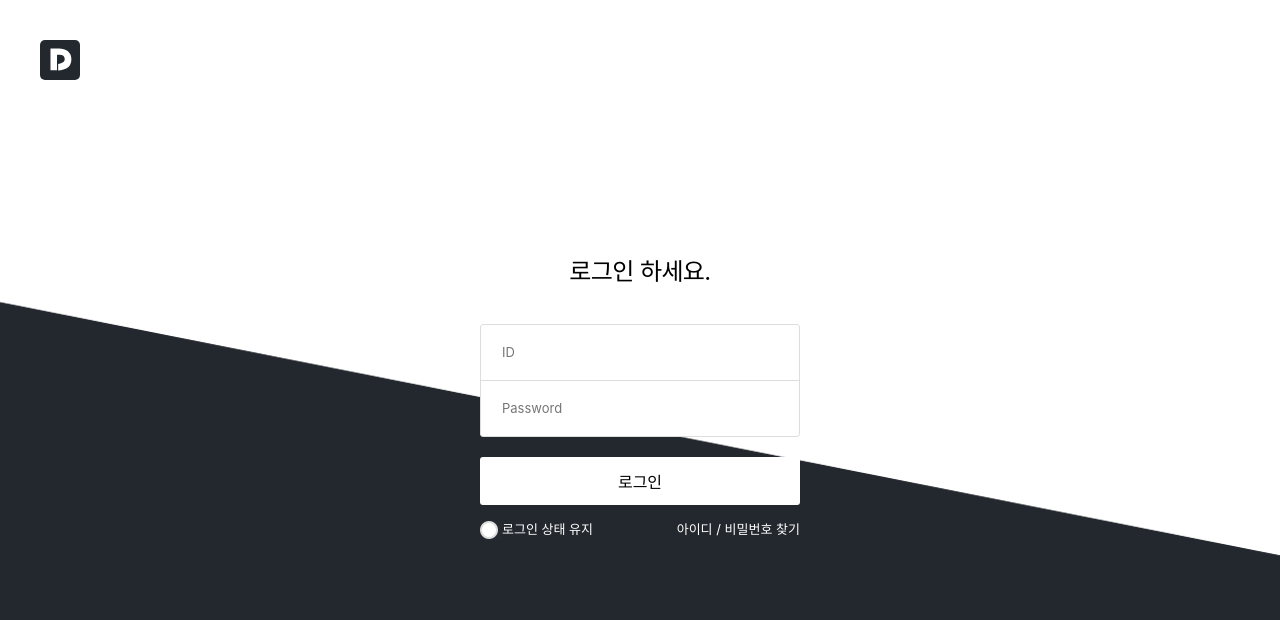
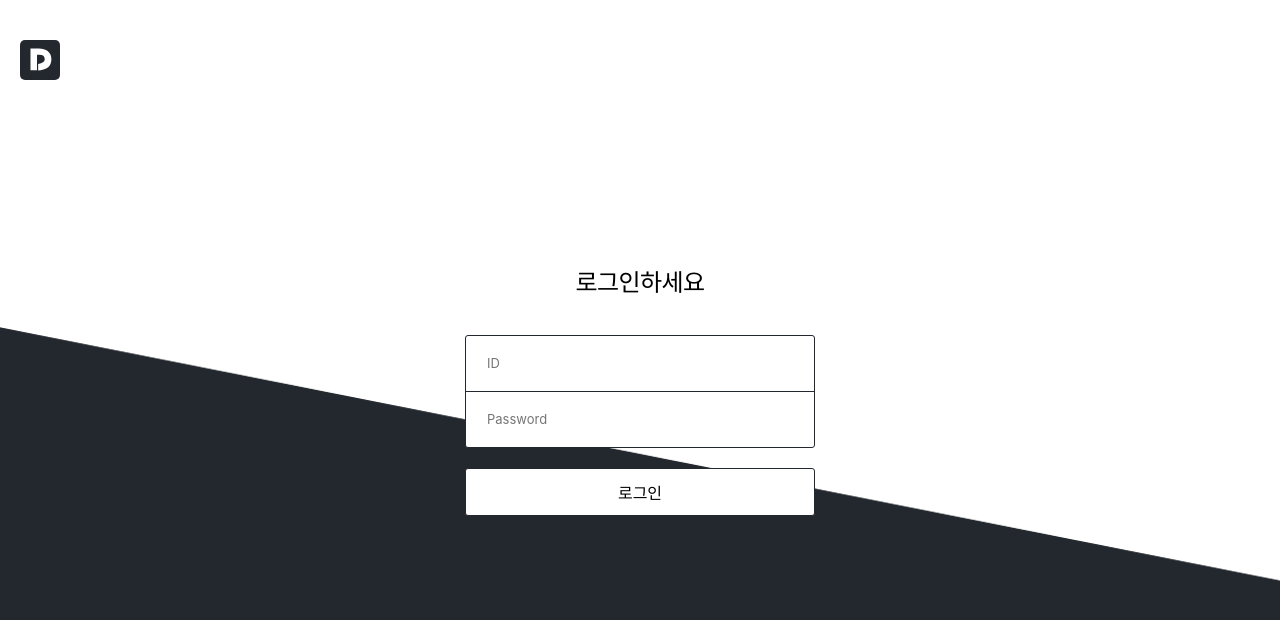
Before and after one commit to dosReady/dlog-frontend, a React (Create React App) app: page /login in a window 1280 px wide. Shown: the top 620 px of the page. Built offline with nearby package versions, Linux system fonts and the light colour scheme.

Commit message:
로그인화면 설정

```diff
--- /dev/null
+++ b/src/api/service/UserService.ts
@@ -0,0 +1,5 @@
+import { api } from 'api/Core';
+class UserService {
+}
+
+export default new UserService();
--- /dev/null
+++ b/src/components/LoginForm.tsx
@@ -0,0 +1,75 @@
+import React from 'react';
+import styled from 'styled-components';
+
+const LoginFormDivWrap = styled.div`
+    margin-top:18vh;
+`
+
+const LoginFormDiv = styled.div`
+    max-width: 350px;
+    margin: 0 auto;
+    strong {
+        color: #000;
+        display: block;
+        font-weight: normal;
+        font-size: 24px;
+        line-height: 34px;
+        letter-spacing: -0.6px;
+        text-align: center;
+    }
+`
+const LoginButton = styled.button`
+    margin: 20px 0 0;
+    width: 100%;
+    height: 48px;
+    border-radius: 3px;
+    font-size: 16px;
+    color: #000;
+    background-color: #fff;
+    border: 1px solid #23282e;
+`
+const InputDivWrap = styled.div`
+    margin: 35px 0 0;
+    border: 1px solid #23282e;
+    border-radius: 3px;
+    background-color: #fff;
+`
+
+const InputDiv1 = styled.div`
+    padding: 18px 19px 19px;
+    color: #000;
+    font-size: 13px;
+`
+
+const InputDiv2 = styled.div`
+    padding: 18px 19px 19px;
+    color: #000;
+    font-size: 13px;
+    border-top: 1px solid #23282e;
+`
+
+
+class LoginForm extends React.Component<{
+    procLogin: () => Promise<void>
+}, {}> {
+    render():JSX.Element {
+        return  (
+            <LoginFormDivWrap>
+                <LoginFormDiv>
+                    <strong>로그인하세요</strong>
+                    <InputDivWrap>
+                        <InputDiv1>
+                            <input type="text" placeholder="ID" />
+                        </InputDiv1>
+                        <InputDiv2>
+                            <input type="text" placeholder="Password" />
+                        </InputDiv2>
+                    </InputDivWrap>
+                    <LoginButton>로그인</LoginButton>
+                </LoginFormDiv>
+            </LoginFormDivWrap>
+        )
+    }
+}
+
+export default LoginForm;
--- a/src/pages/public/DlogLoginPage.tsx
+++ b/src/pages/public/DlogLoginPage.tsx
@@ -1,254 +1,42 @@
 import React from 'react';
-import styled, {createGlobalStyle} from 'styled-components';
+import { ReactSVG } from 'react-svg';
 import bgimg from 'resources/img/bg_login.png';
-import iconimg from 'resources/img/img_top.png';
 import Logo from 'resources/img/do.svg';
-import { ReactSVG } from 'react-svg';
+import styled, { createGlobalStyle } from 'styled-components';
+import LoginForm from 'components/LoginForm';
 
 const GlobalStyle  = createGlobalStyle`
     body {
         background-color:#fff;
+        user-select: none;
     }
 `
 const Wrap = styled.div`
-    overflow: hidden;
-    min-width: 944px;
-    min-height: 100%;
-
+    width: 100vw;
+    height: 100vh;
+    background-image: url(${bgimg});
+    background-position: 0 -17%;
+    background-repeat: no-repeat;
 `
 const HeadLine = styled.div`
-    position: absolute;
-    z-index: 100;
-    width: 100%;
-    height: 104px;
-
-`
-const InnerHeader = styled.div`
-    position: relative;
-    z-index: 1;
-    min-width: 944px;
-    margin: 0 auto;
-
-`
-const HeaderLogo = styled.h1`
-    float: left;
-    margin: 40px 0 0 40px;
-    width:40px;
-    cursor: pointer;
+    padding: 40px 20px;
     svg {
+        width: 40px;
         background-color: #fff;
         border-radius: 5px;
         path {
-            fill: #23282e;
+            fill:#23282e;
         }
     }
 `
-const HeaderJoin = styled.div`
-    position: absolute;
-    top: 0;
-    right: 0;
-`
-const HeaderLogn = styled.div`
-    padding: 32px 60px 0 0;
-    text-align: right;
-    cursor: pointer;
-    .btnLogInfo{
-        color: #fff;
-        border: 1px solid #23282e;
-        background-color: #23282e;
-    }
-`
-const HeaderBtn = styled.a`
-    display: inline-block;
-    min-width: 120px;
-    height: 40px;
-    padding: 0 23px;
-    border-radius: 20px;
-    border: 1px solid #e0e0e0;
-    font-size: 13px;
-    color: #000;
-    line-height: 38px;
-    box-sizing: border-box;
-    text-align: center;
-    background-color: #fff;
-    font-weight: 600;
 
-`
 
-const JoinContent = styled.div`
-    position: relative;
-    height: 100%;
-    width: 100%;
-    padding: 0 0 289px;
-`
+class DlogLoginPage extends React.Component<{},{}> {
 
-/* 배경 */
-const ContentLogin = styled.div`
-    position: fixed;
-    top: 0;
-    left: 0;
-    right: 0;
-    bottom: 0;
-    background-repeat: no-repeat;
-    background-position: 50% 0;
-    background-image: url(${bgimg});
-
-`
-
-const InnerLogin = styled.div`
-    position: absolute;
-    left: 50%;
-    top: 50%;
-    margin: -145px 0 0 -160px;
-`
-const Login = styled.div`
-    position: relative;
-    width: 320px;
-    margin: 0 auto;
-`
-
-const TitLogin = styled.strong`
-    display: block;
-    font-weight: normal;
-    font-size: 24px;
-    line-height: 34px;
-    color: #000;
-    letter-spacing: -0.6px;
-    text-align: center;
-`
-const BoxLogin = styled.div`
-    margin: 35px 0 0;
-    border: 1px solid #ddd;
-    border-radius: 3px;
-    background-color: #fff;
-    box-sizing: border-box;
-`
-const InpText = styled.div`
-    width: 100%;
-    margin: 0;
-    padding: 18px 19px 19px;
-    box-sizing: border-box;
-    position: relative;
-`
-
-const ScreenOut  = styled.label`
-    position: absolute;
-    width: 0;
-    height: 0;
-    overflow: hidden;
-    line-height: 0;
-    text-indent: -9999px
-`
-const LoginId = styled.input`
-    display: block;
-    width: 100%;
-    height: 100%;
-    font-size: 13px;
-    color: #000;
-    border: none;
-    outline: 0;
-    background-color: transparent;
-`
-
-const InpTextPassword = styled.div`
-    border-top: 1px solid #ddd;
-    width: 100%;
-    margin: 0;
-    padding: 18px 19px 19px;
-    box-sizing: border-box;
-    position: relative;
-`
-const ScreenOut2 = styled.label`
-    position: absolute;
-    width: 0;
-    height: 0;
-    overflow: hidden;
-    line-height: 0;
-    text-indent: -9999px;
-`
-const LoginPassword = styled.input`
-    display: block;
-    width: 100%;
-    height: 100%;
-    font-size: 13px;
-    color: #000;
-    border: none;
-    outline: 0;
-    background-color: transparent;
-`
-
-const BtnLogin = styled.button`
-    margin: 20px 0 0;
-    width: 100%;
-    height: 48px;
-    border-radius: 3px;
-    font-size: 16px;
-    color: #000;
-    background-color: #fff;
-    :hover {
+    async procLogin():Promise<void> {
 
     }
 
-`
-const LoginAppend  = styled.div`
-    overflow: hidden;
-    padding: 15px 0 0;
-`
-const ClickBtn = styled.div`
-    float: left;
-    display: inline-block;
-    position: relative;
-    margin-bottom: -1px;
-`
-const KeepLogin = styled.input`
-    position: absolute;
-    z-index: -1;
-    top: 0;
-    left: 0;
-    width: 18px;
-    height: 18px;
-    border: 0;
-    opacity: .01;
-`
-const Bundle = styled.label`
-    display: inline-block;
-    margin-right: 19px;
-    color: #909090;
-    font-size: 13px;
-    line-height: 19px;
-    vertical-align: top;
-    color: #333;
-`
-/*아이콘배경*/
-const IcoCheck = styled.span`
-    display: inline-block;
-    width: 18px;
-    height: 18px;
-    margin: 1px 4px 0 0;
-    background-position: -60px 0;
-    background-image: url(${iconimg});
-`
-const TxtCheck = styled.span`
-    vertical-align: top;
-    color: #fff;
-`
-const TxtFind = styled.span`
-    float: right;
-    color: #fff;
-    font-size: 13px;
-    line-height: 1.5;
-`
-
-const LinkFind = styled.a`
-    color: #fff;
-`
-const LinkFind2 = styled.a`
-    color: #fff;
-`
-
-
-
-class DlogLoginPage extends React.Component<{},{}> {
 
     render():JSX.Element {
         return (
@@ -256,45 +44,9 @@ class DlogLoginPage extends React.Component<{},{}> {
                 <GlobalStyle/>
                 <Wrap>
                     <HeadLine>
-                        <InnerHeader>
-                            <HeaderLogo>
-                                <ReactSVG src={Logo}/>
-                            </HeaderLogo>
-                        </InnerHeader>
+                        <ReactSVG src={Logo} />
                     </HeadLine>
-                    <JoinContent>
-                        <ContentLogin>
-                            <InnerLogin>
-                                <Login>
-                                    <TitLogin>로그인 하세요.</TitLogin>
-                                    <BoxLogin>
-                                        <InpText>
-                                            <ScreenOut>아이디</ScreenOut>
-                                            <LoginId placeholder="ID"></LoginId>
-                                        </InpText>
-                                        <InpTextPassword>
-                                            <ScreenOut2>비밀번호</ScreenOut2>
-                                            <LoginPassword placeholder="Password"></LoginPassword>
-                                        </InpTextPassword>
-                                    </BoxLogin>
-                                    <BtnLogin>로그인</BtnLogin>
-                                    <LoginAppend>
-                                        <ClickBtn>
-                                            <KeepLogin type="checkbox"></KeepLogin>
-                                            <Bundle>
-                                                <IcoCheck></IcoCheck>
-                                                <TxtCheck>로그인 상태 유지</TxtCheck>
-                                            </Bundle>
-                                        </ClickBtn>
-                                        <TxtFind>
-                                            <LinkFind>아이디</LinkFind> /
-                                            <LinkFind2> 비밀번호 찾기</LinkFind2>
-                                        </TxtFind>
-                                    </LoginAppend>
-                                </Login>
-                            </InnerLogin>
-                        </ContentLogin>
-                    </JoinContent>
+                    <LoginForm procLogin={this.procLogin}/>
                 </Wrap>
             </>
         )
```
